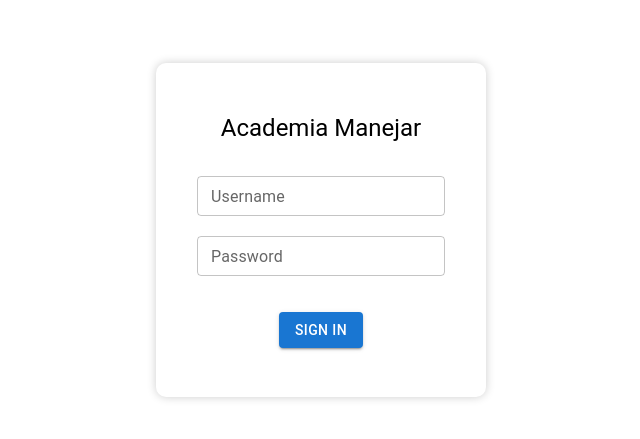
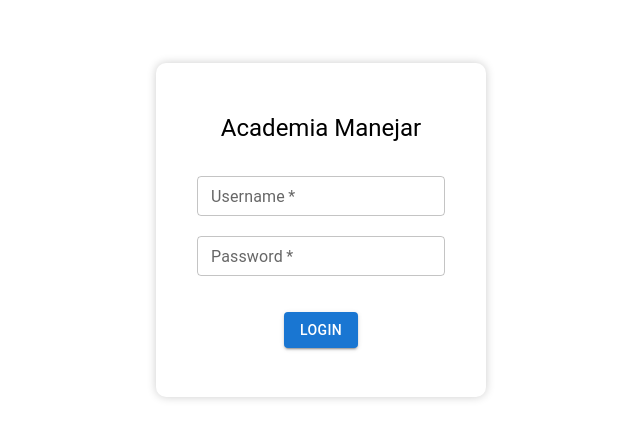
Before and after one commit to Dani-Matamala/dashboard-manejar, a React (Create React App) app: page / in a window 1280 px wide. Shown: the part 203-642 px from the top of the page, without its empty margins (319-959 px from the left). Built offline with nearby package versions, Linux system fonts and the light colour scheme.

Commit message:
se modifico login para pruebas de forma local

```diff
--- /dev/null
+++ b/login-cred.json
@@ -0,0 +1,4 @@
+{
+    "username": "dani",
+    "password": "12345"
+}
--- a/src/App.js
+++ b/src/App.js
@@ -6,8 +6,8 @@ function App() {
   return (
     <div>
       <Routes>
-        <Route path="/dashboard" element={<Dashboard />} />
         <Route path="/" element={<Login />} />
+        <Route path="/dashboard" element={<Dashboard/>} />
       </Routes>
     </div>
   );
--- a/src/pages/Login.jsx
+++ b/src/pages/Login.jsx
@@ -1,7 +1,6 @@
 import React, { useState } from 'react'
-import { styled } from '@mui/material/styles'
-import Button from '@mui/material/Button'
-import { Typography, TextField, Container } from '@mui/material'
+import { useNavigate } from 'react-router-dom'
+import { Typography, TextField, Container, Button, styled } from '@mui/material'
 
 const FormContainer = styled('form')({
   display: 'flex',
@@ -28,12 +27,14 @@ const styles = {
     justifyContent: 'center',
     alignItems: 'center',
   },
-};
+}
 
 export default function LoginPage() {
 
   const [user, setUser] = useState('')
   const [pass, setPass] = useState('')
+  const [isLoggedIn, setIsLoggedIn] = useState(false)
+  const navigate = useNavigate()
 
   const handleUser = (e) => {
     const newUser = e.target.value
@@ -41,35 +42,45 @@ export default function LoginPage() {
   }
 
   const handlePass = (e) => {
-    const newPass  = e.target.value
+    const newPass = e.target.value
     setPass(newPass)
   }
 
-  const handleSubmit = (e) => {
-    console.log(user, pass)
+  const handleLogin = (e) => {
+    e.preventDefault()
+    if (user === 'daniel' && pass === '12345') {
+      setIsLoggedIn(true)
+      navigate('/dashboard')
+    } else {
+      setPass('')
+      setUser('')
+      alert("Usuario o contraseña incorrectos")
+    }
   }
 
   return (
     <Container sx={styles.container}>
-      <FormContainer>
-        <Typography variant='h5' align='center' mb={ 4 }>
+      <FormContainer onSubmit={handleLogin}>
+        <Typography variant='h5' align='center' mb={4}>
           Academia Manejar
         </Typography>
         <LoginTextField
+          required={true}
           label="Username"
           variant="outlined"
           size="small"
           onChange={handleUser}
         />
         <LoginTextField
+          required={true}
           label="Password"
           variant="outlined"
           size="small"
           type="password"
           onChange={handlePass}
         />
-        <Button variant="contained" sx={{ mt: 2 }} onClick={handleSubmit}>
-          Sign In
+        <Button type='submit' variant="contained" sx={{ mt: 2 }}>
+          Login
         </Button>
       </FormContainer>
     </Container>
```
Also changed, not shown: src/pages/ModalUpdate.jsx (added, +7 -0 lines).
